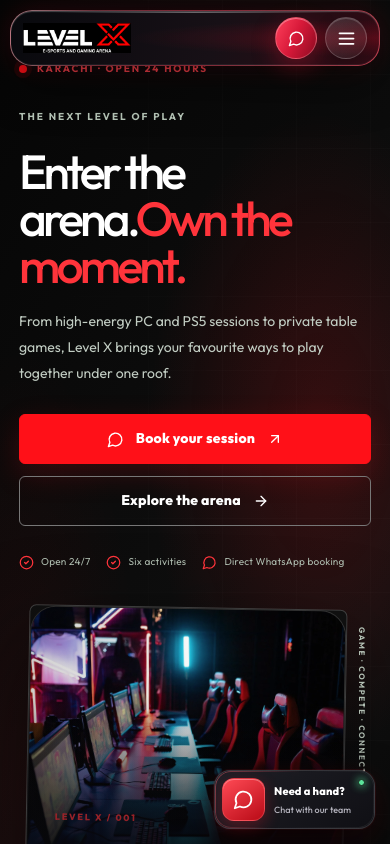
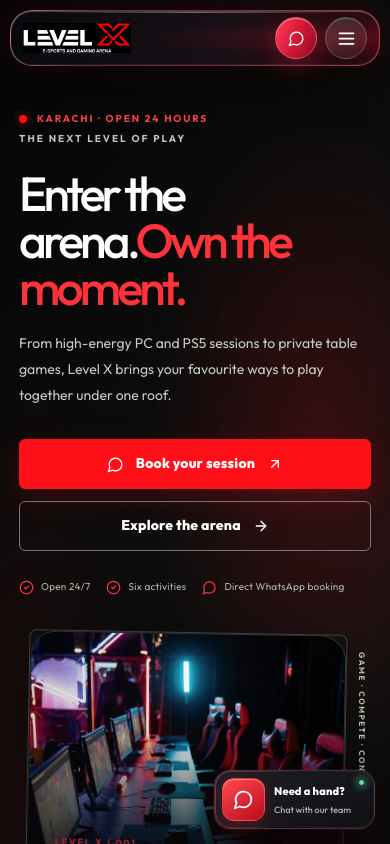
Before and after one commit to syedhussainabbaszaidi/levelxgamingarena, a Next.js app: page / in a window 390 px wide. Shown: the top 844 px of the page. Built offline with nearby package versions, Linux system fonts and the light colour scheme.

Commit message:
Fix banner spacing below floating header across all pages

```diff
--- a/app/page-repair.css
+++ b/app/page-repair.css
@@ -1599,3 +1599,124 @@ main section{min-width:0}
   .mobile-nav-panel{padding-inline:17px!important}
   .mobile-service-card{min-height:148px!important}
 }
+
+
+/* Site-wide hero/banner clearance: keep every page intro comfortably below the floating header */
+.flagship-hero,
+.activities-editorial-hero,
+.about-editorial-hero,
+.contact-editorial-hero,
+.packages-hero,
+.food-page-hero,
+.gallery-page-intro,
+.gallery-page-hero,
+.activities-landing-hero,
+.page-hero.gta-hero{
+  padding-top:clamp(136px,12vw,166px)!important;
+}
+.activity-detail-hero-content{
+  padding-top:clamp(138px,12vw,166px)!important;
+}
+.flagship-hero .hero-kicker,
+.activities-editorial-copy>.eyebrow,
+.about-editorial-copy>.eyebrow,
+.contact-editorial-copy>.eyebrow,
+.packages-hero-copy>.eyebrow,
+.food-page-hero-grid>div:first-child>.eyebrow,
+.gallery-page-intro .eyebrow,
+.gallery-page-hero .eyebrow,
+.activity-hero-copy>.eyebrow,
+.gta-hero-content>.eyebrow{
+  margin-bottom:clamp(18px,2vw,26px)!important;
+}
+.flagship-hero .hero-kicker{margin-top:0!important}
+.flagship-hero .hero-copy,
+.activities-hero-description,
+.about-hero-description,
+.contact-hero-description,
+.food-page-hero-grid .page-intro p,
+.packages-hero-copy .page-intro p,
+.gallery-page-intro p,
+.gallery-page-hero .page-intro p,
+.activity-hero-copy>p,
+.gta-hero-copy{
+  display:block!important;
+  max-width: min(100%, 620px)!important;
+  margin-top:clamp(20px,2.2vw,28px)!important;
+  margin-bottom:0!important;
+  padding-bottom:3px!important;
+  line-height:1.9!important;
+  overflow:visible!important;
+  overflow-wrap:break-word!important;
+}
+.flagship-hero .hero-actions,
+.activities-hero-actions,
+.about-hero-actions,
+.contact-hero-actions,
+.packages-hero-actions{
+  margin-top:clamp(26px,3vw,36px)!important;
+}
+@media(max-width:760px){
+  .flagship-hero,
+  .activities-editorial-hero,
+  .about-editorial-hero,
+  .contact-editorial-hero,
+  .packages-hero,
+  .food-page-hero,
+  .gallery-page-intro,
+  .gallery-page-hero,
+  .activities-landing-hero,
+  .page-hero.gta-hero{
+    padding-top:112px!important;
+    padding-bottom:58px!important;
+  }
+  .activity-detail-hero-content{
+    padding-top:116px!important;
+    padding-bottom:82px!important;
+  }
+  .flagship-hero .hero-kicker,
+  .activities-editorial-copy>.eyebrow,
+  .about-editorial-copy>.eyebrow,
+  .contact-editorial-copy>.eyebrow,
+  .packages-hero-copy>.eyebrow,
+  .food-page-hero-grid>div:first-child>.eyebrow,
+  .gallery-page-intro .eyebrow,
+  .gallery-page-hero .eyebrow,
+  .activity-hero-copy>.eyebrow,
+  .gta-hero-content>.eyebrow{
+    margin-bottom:18px!important;
+  }
+  .flagship-hero .hero-copy,
+  .activities-hero-description,
+  .about-hero-description,
+  .contact-hero-description,
+  .food-page-hero-grid .page-intro p,
+  .packages-hero-copy .page-intro p,
+  .gallery-page-intro p,
+  .gallery-page-hero .page-intro p,
+  .activity-hero-copy>p,
+  .gta-hero-copy{
+    margin-top:19px!important;
+    padding-bottom:5px!important;
+    font-size:14px!important;
+    line-height:1.85!important;
+  }
+  .flagship-hero .hero-actions,
+  .activities-hero-actions,
+  .about-hero-actions,
+  .contact-hero-actions,
+  .packages-hero-actions{margin-top:25px!important}
+}
+@media(max-width:420px){
+  .flagship-hero,
+  .activities-editorial-hero,
+  .about-editorial-hero,
+  .contact-editorial-hero,
+  .packages-hero,
+  .food-page-hero,
+  .gallery-page-intro,
+  .gallery-page-hero,
+  .activities-landing-hero,
+  .page-hero.gta-hero{padding-top:104px!important}
+  .activity-detail-hero-content{padding-top:108px!important}
+}
```
